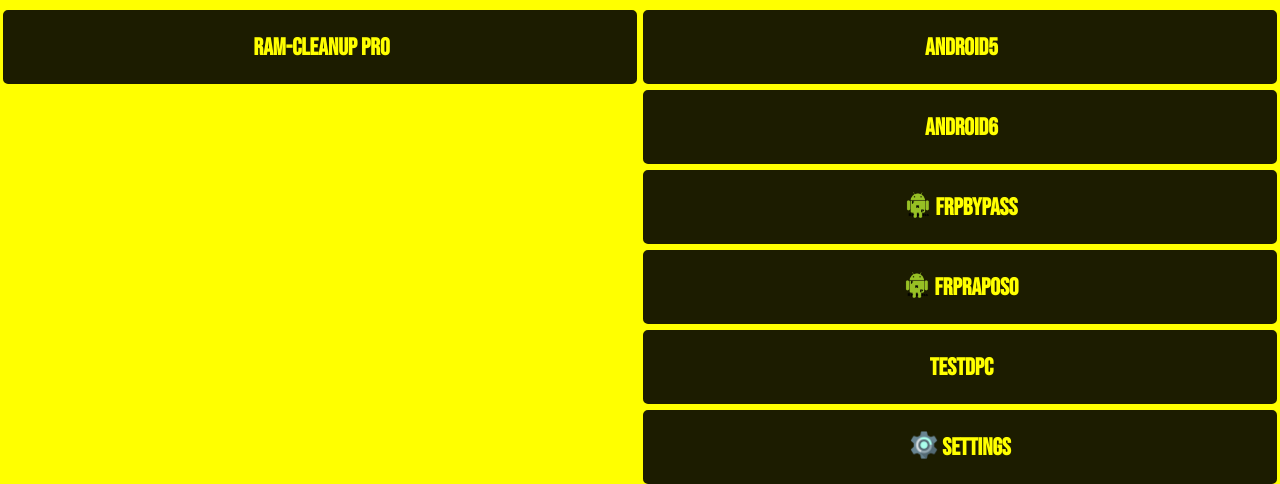
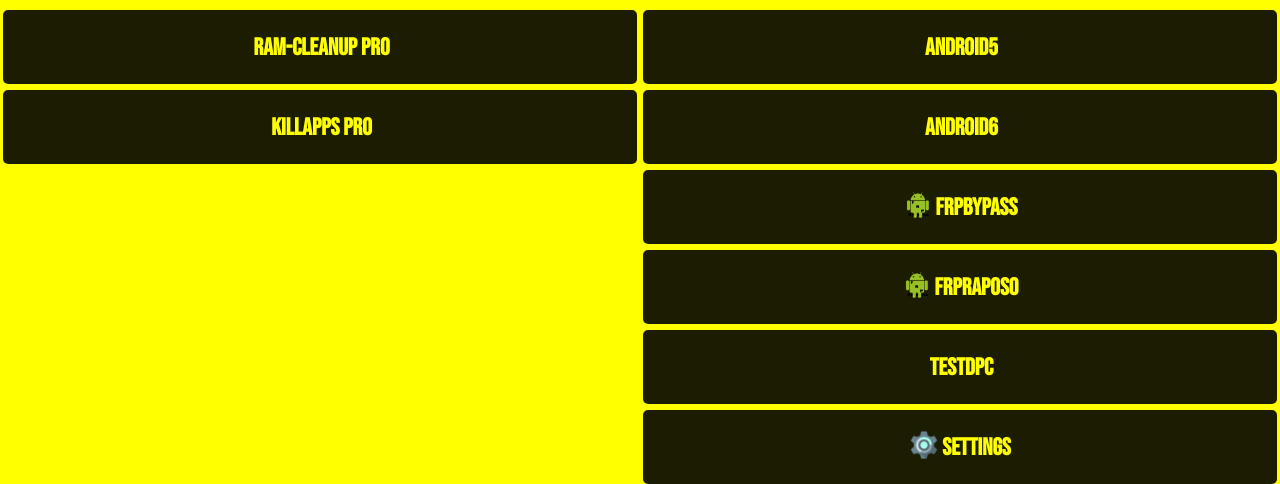
Before and after one commit to Lenkradson/Lenkradson.github.io, a plain HTML site: page Apps/index.html in a window 1280 px wide. Shown: the part 97-581 px from the top of the page. Drawn offline with Linux system fonts and the light colour scheme; files whose address does not match are found by name.

Commit message:
Atualizar o style.css

```diff
--- a/Apps/style.css
+++ b/Apps/style.css
@@ -101,6 +101,21 @@
   width: 30px;
 }
 
+#kill {
+  display: flex;
+  width: 50vw;
+  height: 10vh;
+  align-items: center;
+  justify-content: center;
+  border-style: solid;
+  border-radius: 8px;
+  border-color: yellow;
+  background-color: #000000E3;
+}
+
+#kill img {
+  width: 30px;
+}
 
 /* APPS DEV*/
 
```
